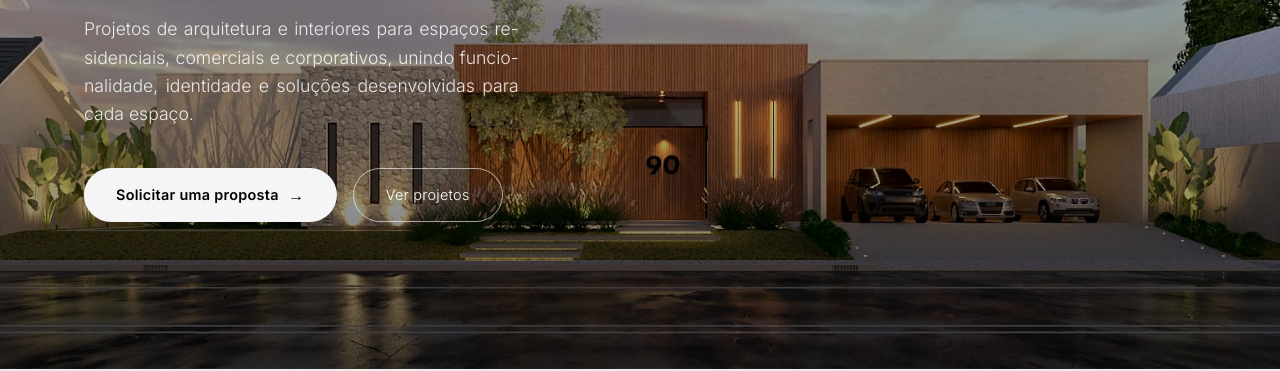
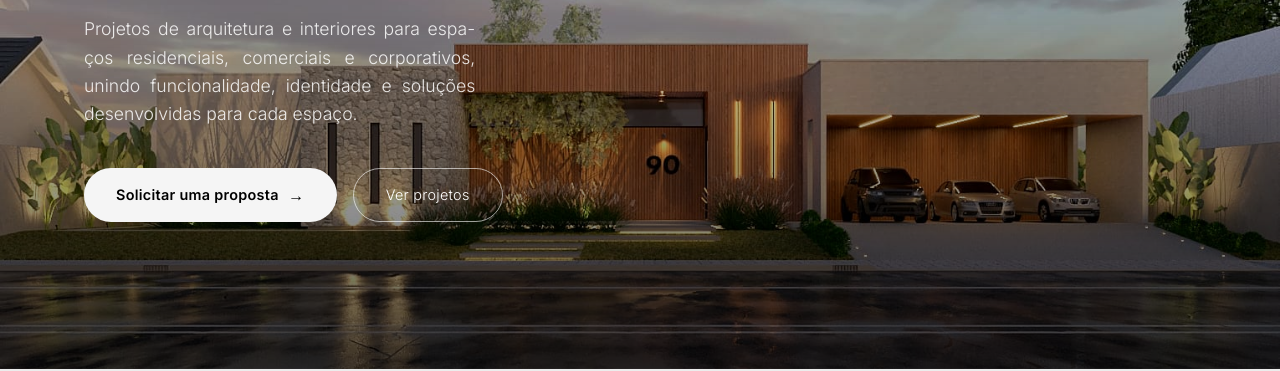
Before and after one commit to vitoriaduarte99/VD, a website built with Vite: page index.html in a window 1280 px wide. Shown: the part 431-802 px from the top of the page. Built offline with nearby package versions, Linux system fonts and the light colour scheme.

Commit message:
Alinha largura do texto ao titulo da capa

```diff
--- a/src/styles/main.css
+++ b/src/styles/main.css
@@ -537,7 +537,7 @@ section {
 }
 
 .hero__subtitle {
-  max-width: 40ch;
+  max-width: 36ch;
   font-size: 1.1rem;
   font-weight: 300;
   color: rgba(255, 255, 255, 0.85);
@@ -2402,6 +2402,7 @@ html:not(.floats-on):has(.hero) .reviews-float {
 
   .hero__subtitle {
     font-size: 0.98rem;
+    max-width: 40ch;
   }
 
   /* Centraliza os CTAs no mobile; apenas os botões da capa principal mantêm o alinhamento original. */
```
